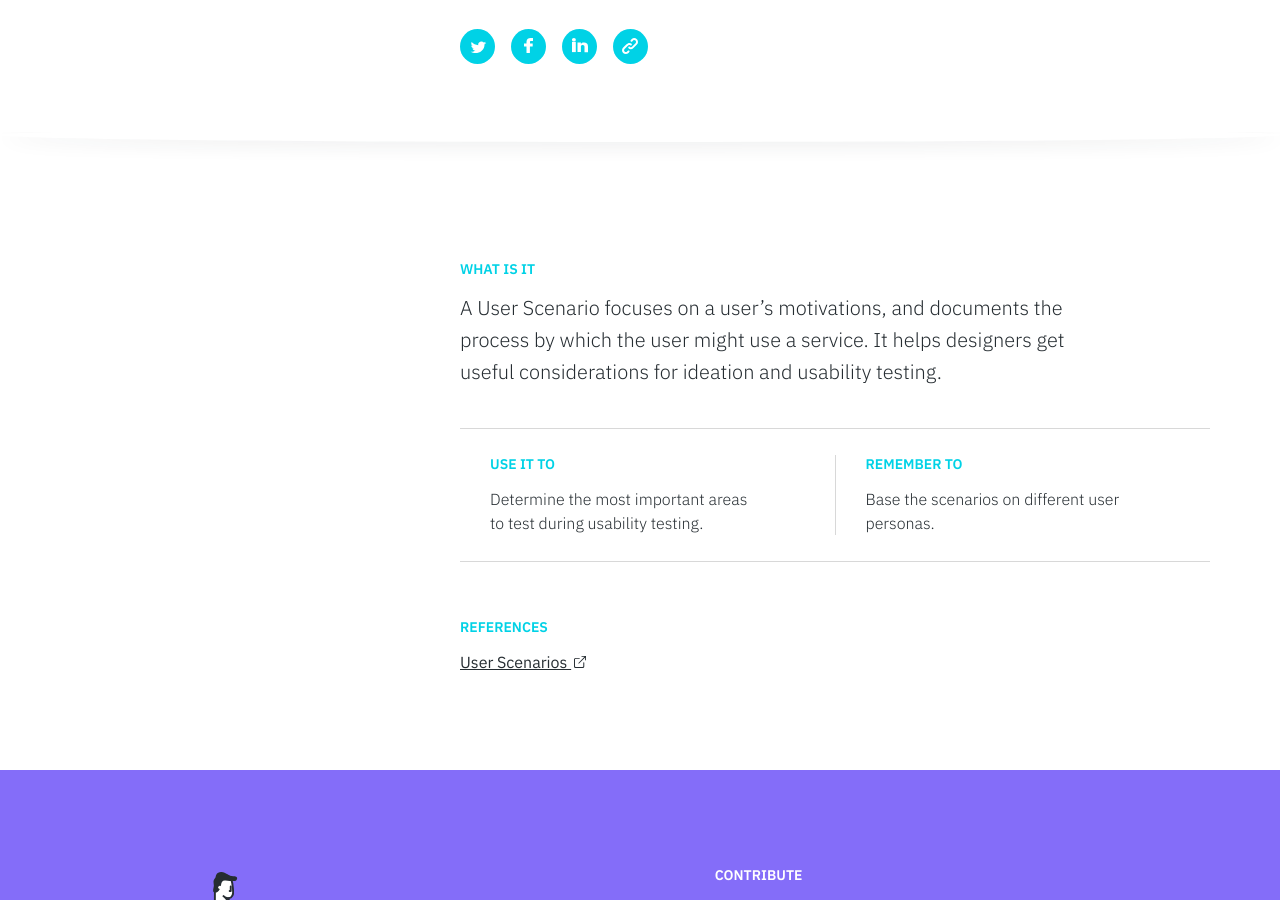
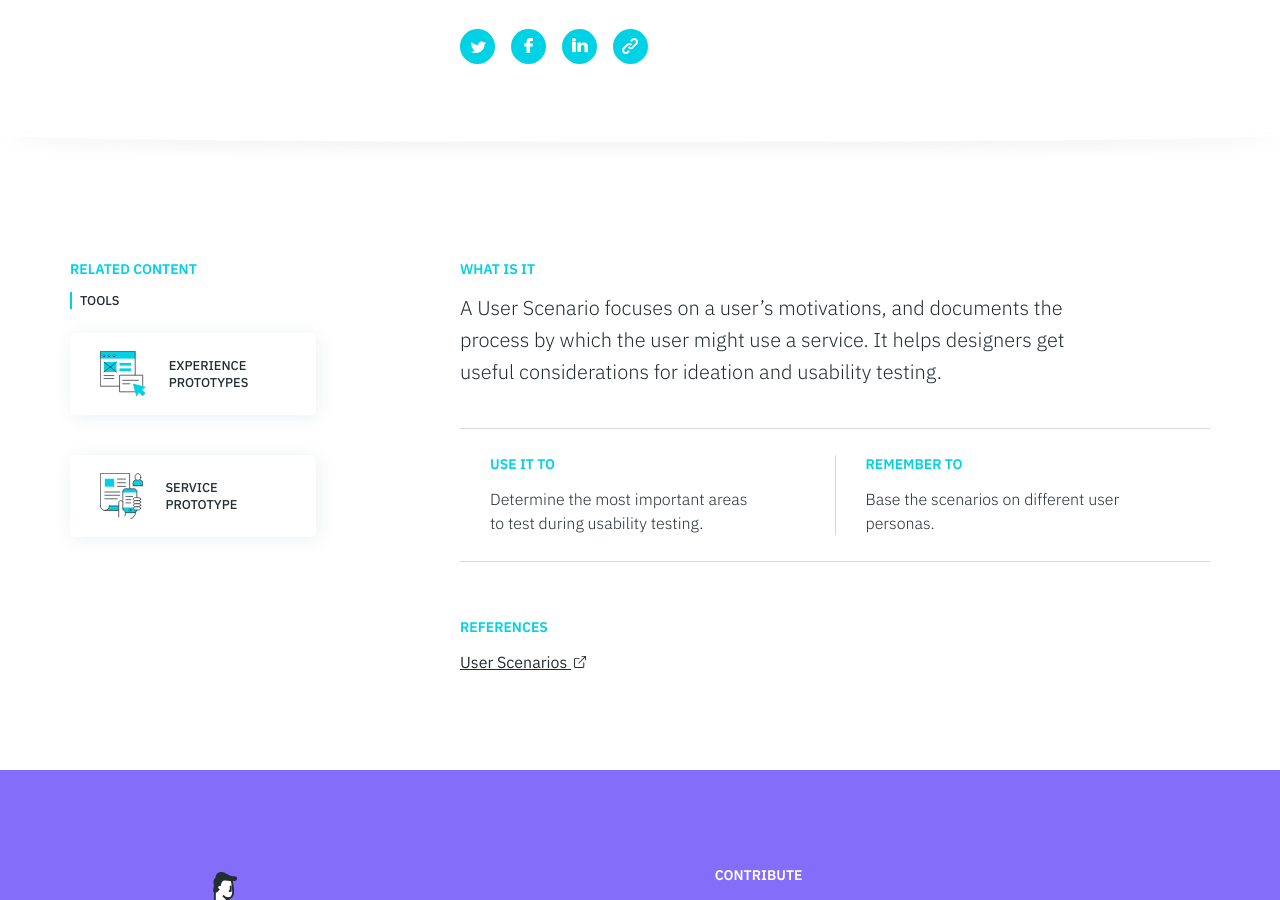
Before and after one commit to service-design-tools/sdt-website, a Jekyll site: the page built from _tools/user-scenarios.md, in a window 1280 px wide and 900 px high, scrolled down 469 px. Built offline with Jekyll 4.4.1, drawn with Linux system fonts in a browser that asks for light colours.

Commit message:
Update tool “user-scenarios”

```diff
--- a/_tools/user-scenarios.md
+++ b/_tools/user-scenarios.md
@@ -53,6 +53,10 @@ icon: >
     <rect x="92.8" y="94.8" class="svg--outline svg--bw" width="16.5" height="14.5"/>
     <rect x="41.5" y="94.8" class="svg--outline svg--bw" width="16.5" height="14.5"/>
   </svg>
+related:
+  tools:
+    - Experience Prototypes
+    - Service Prototype
 use: Determine the most important areas to test during usability testing.
 reminder: Base the scenarios on different user personas.
 references:
```
